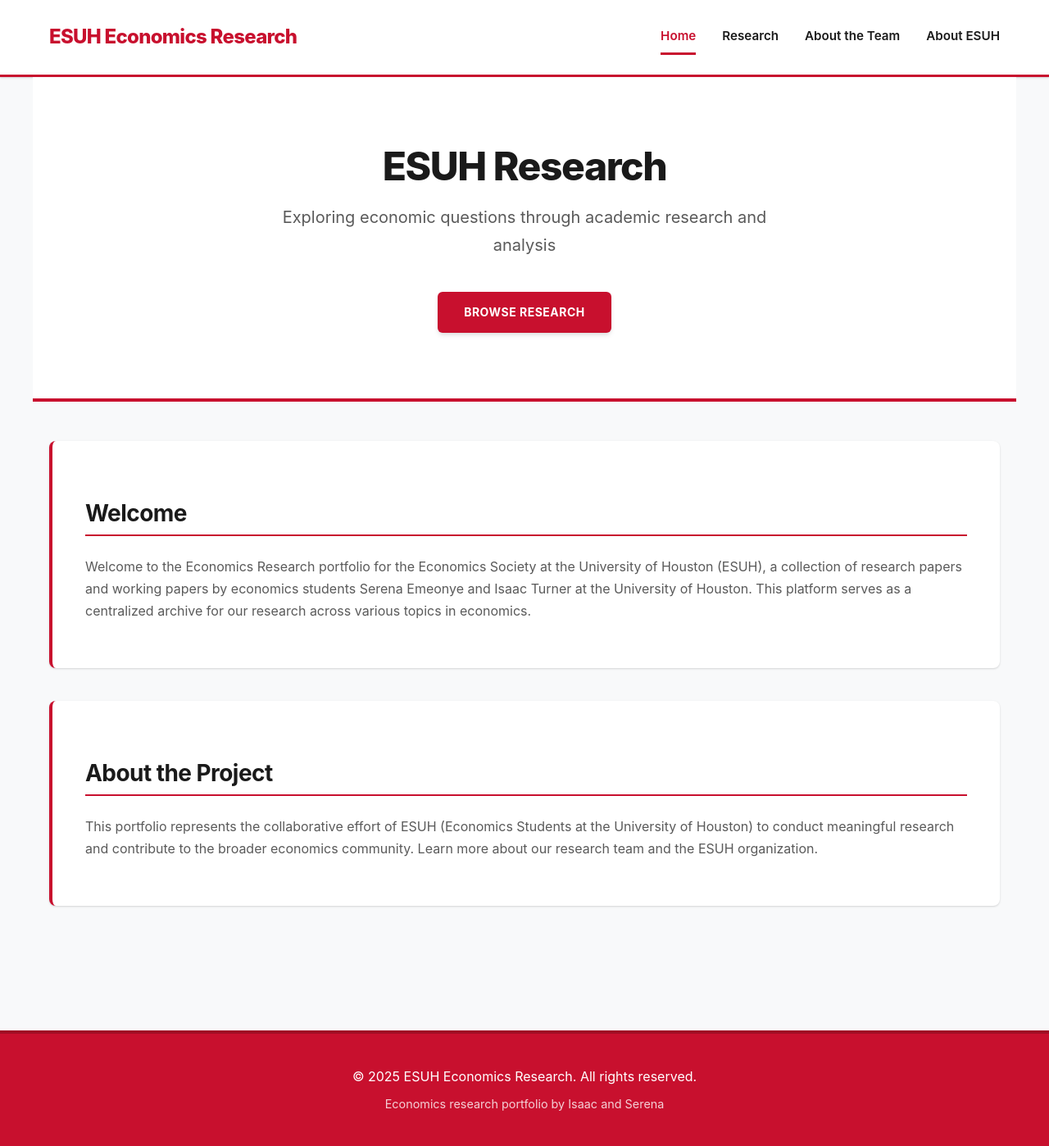
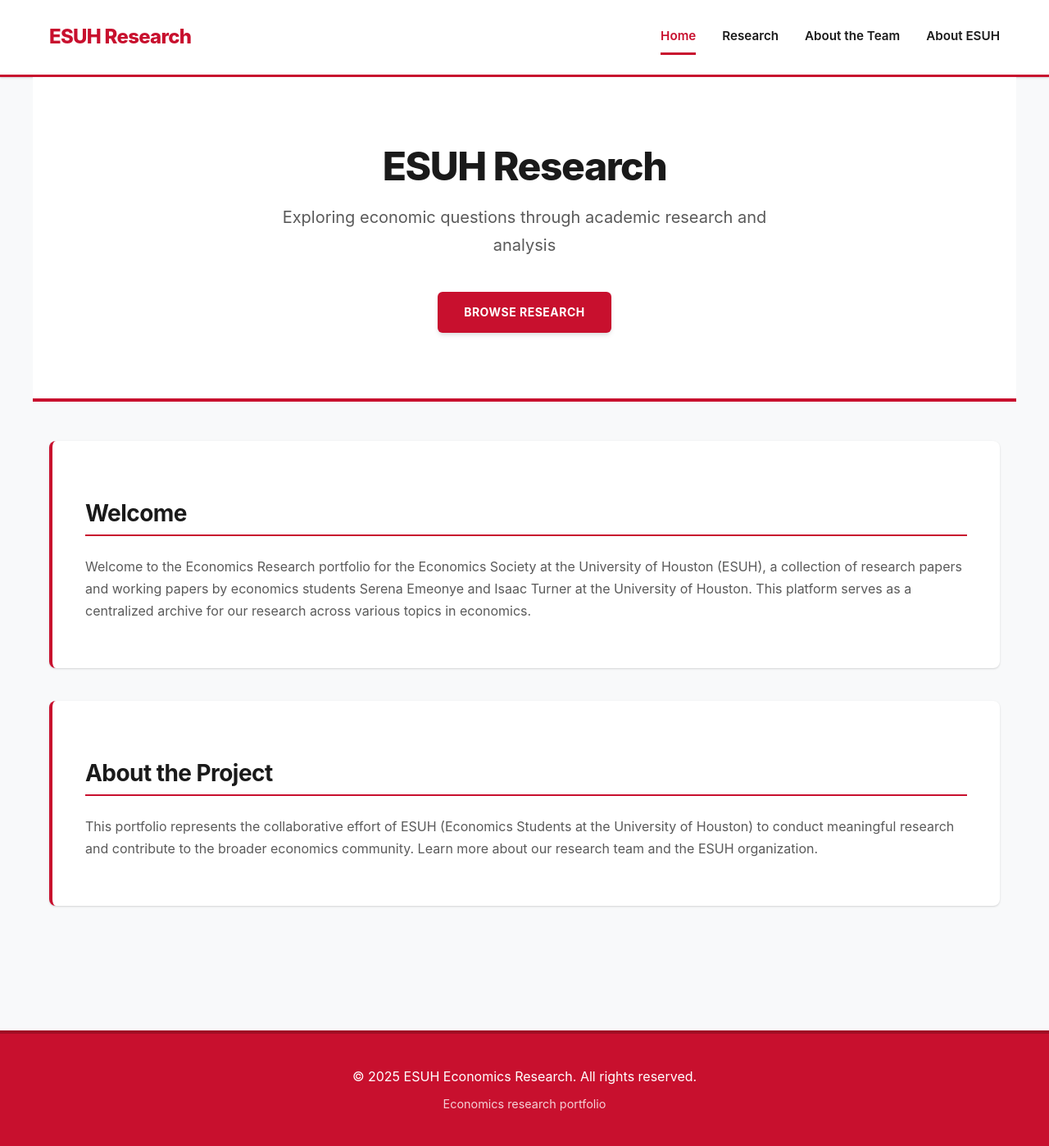
Before and after one commit to econsociety/esuh, a Jekyll site: the page built from index.html, in a window 1280 px wide. Shown: the whole page at 82% size. Built offline with Jekyll 4.4.1, drawn with Linux system fonts in a browser that asks for light colours.

Commit message:
Update _config.yml

```diff
--- a/_config.yml
+++ b/_config.yml
@@ -1,6 +1,6 @@
 # Site settings
-title: ESUH Economics Research
-description: Economics research portfolio by Isaac and Serena
+title: ESUH Research
+description: Economics research portfolio
 baseurl: "/esuh-research" # the subpath of your site, e.g. /blog
 url: "https://isaacturner-uh.github.io" # the base hostname & protocol for your site
 
```
